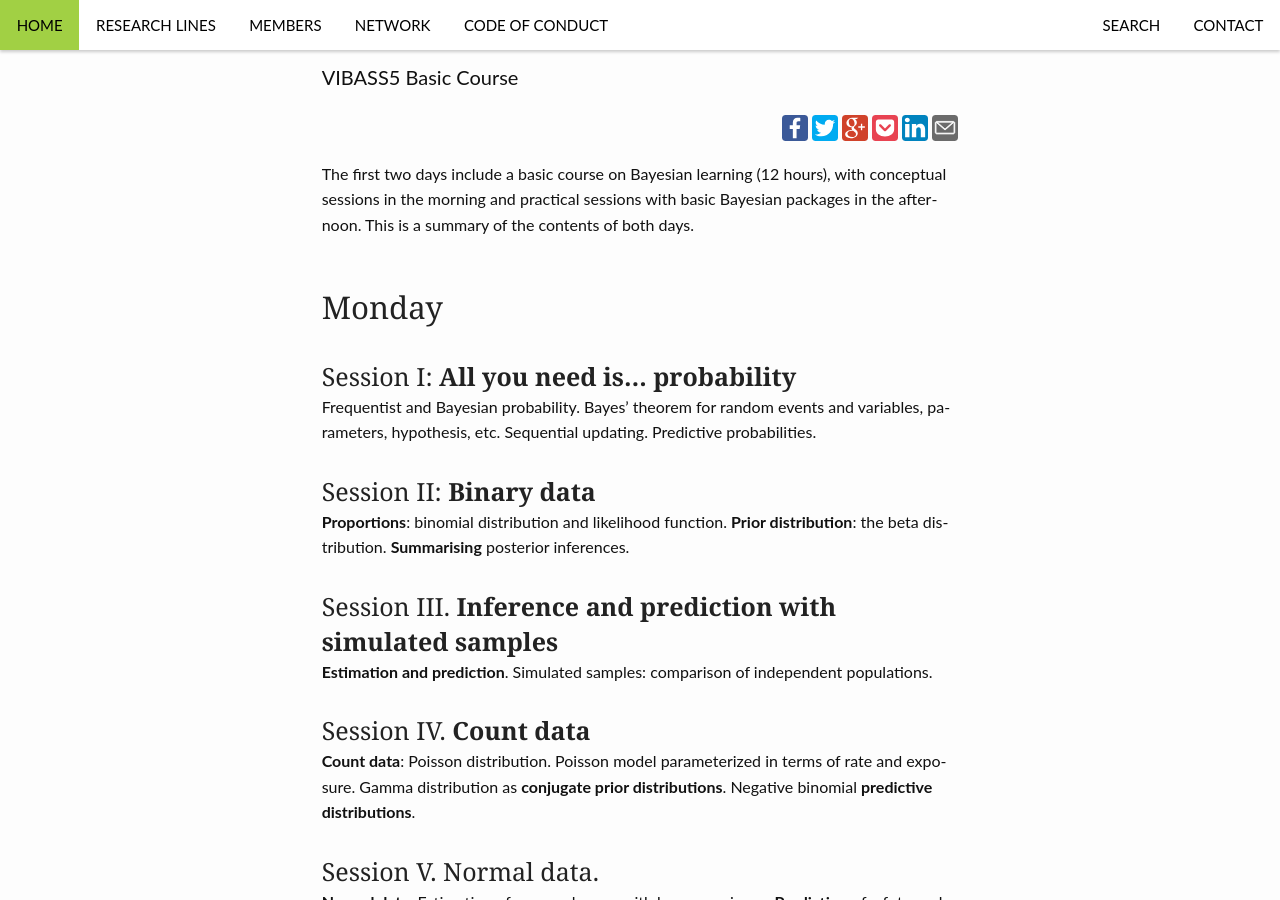
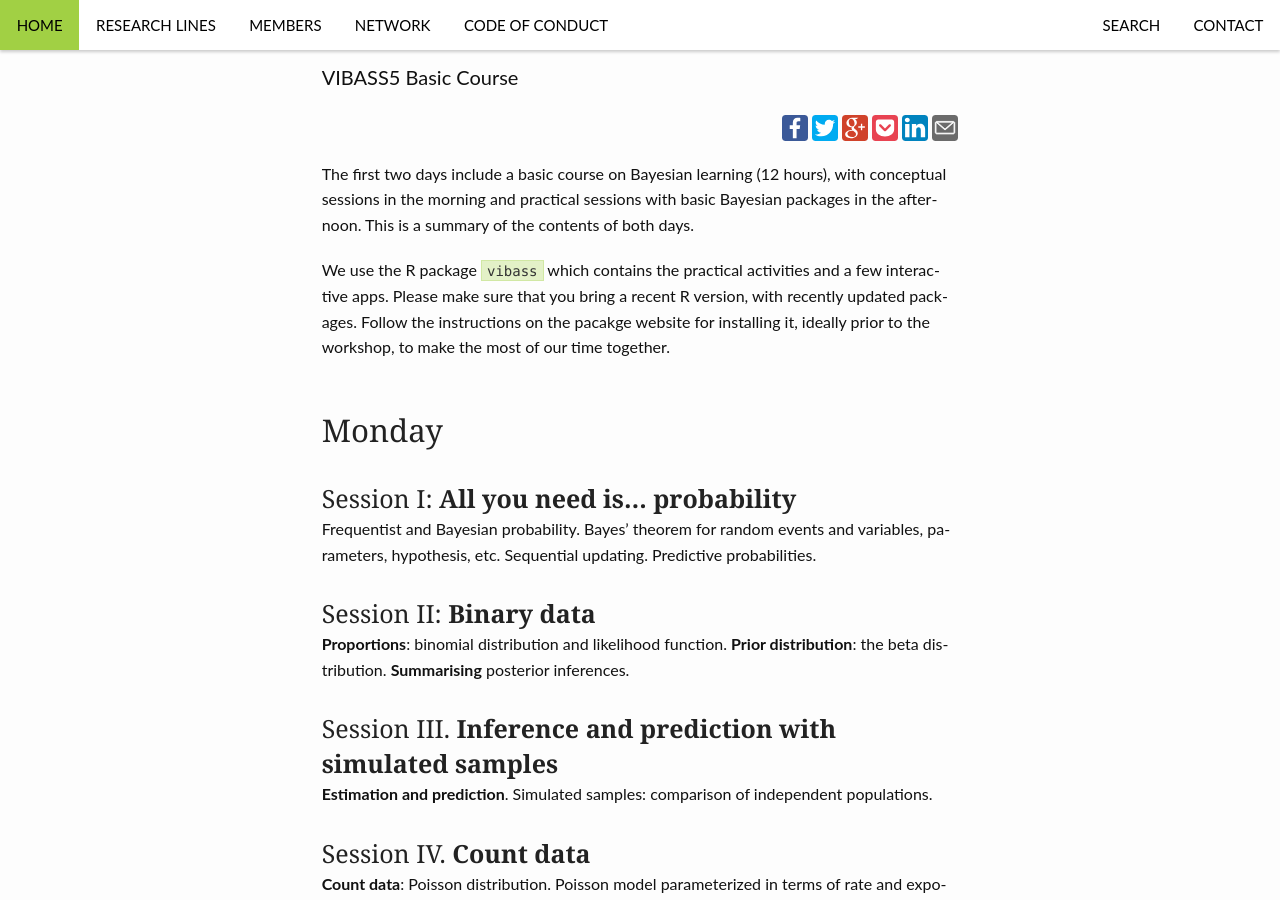
Before and after one commit to VABAR/VABAR.github.io, a Jekyll site: the page built from _posts/events/2022-01-23-vibass5/2022-01-23-vibass5-intro.md, in a window 1280 px wide and 900 px high, scrolled down 459 px. Built offline with Jekyll 4.4.1, drawn with Linux system fonts in a browser that asks for light colours.

Commit message:
VIBASS5: Add notice for the installation of the vibass package

```diff
--- a/_posts/events/2022-01-23-vibass5/2022-01-23-vibass5-intro.md
+++ b/_posts/events/2022-01-23-vibass5/2022-01-23-vibass5-intro.md
@@ -18,6 +18,10 @@ The first two days include a basic course on Bayesian learning (12
 hours), with conceptual sessions in the morning and practical sessions
 with basic Bayesian packages in the afternoon. This is a summary of the
 contents of both days.
+
+We use the R package [`vibass`](http://vabar.es/vibass/) which contains the practical activities and a few interactive apps.
+Please make sure that you bring a recent R version, with recently updated packages.
+Follow the instructions on the pacakge website for installing it, ideally prior to the workshop, to make the most of our time together.
 
 ## Monday
 
```
